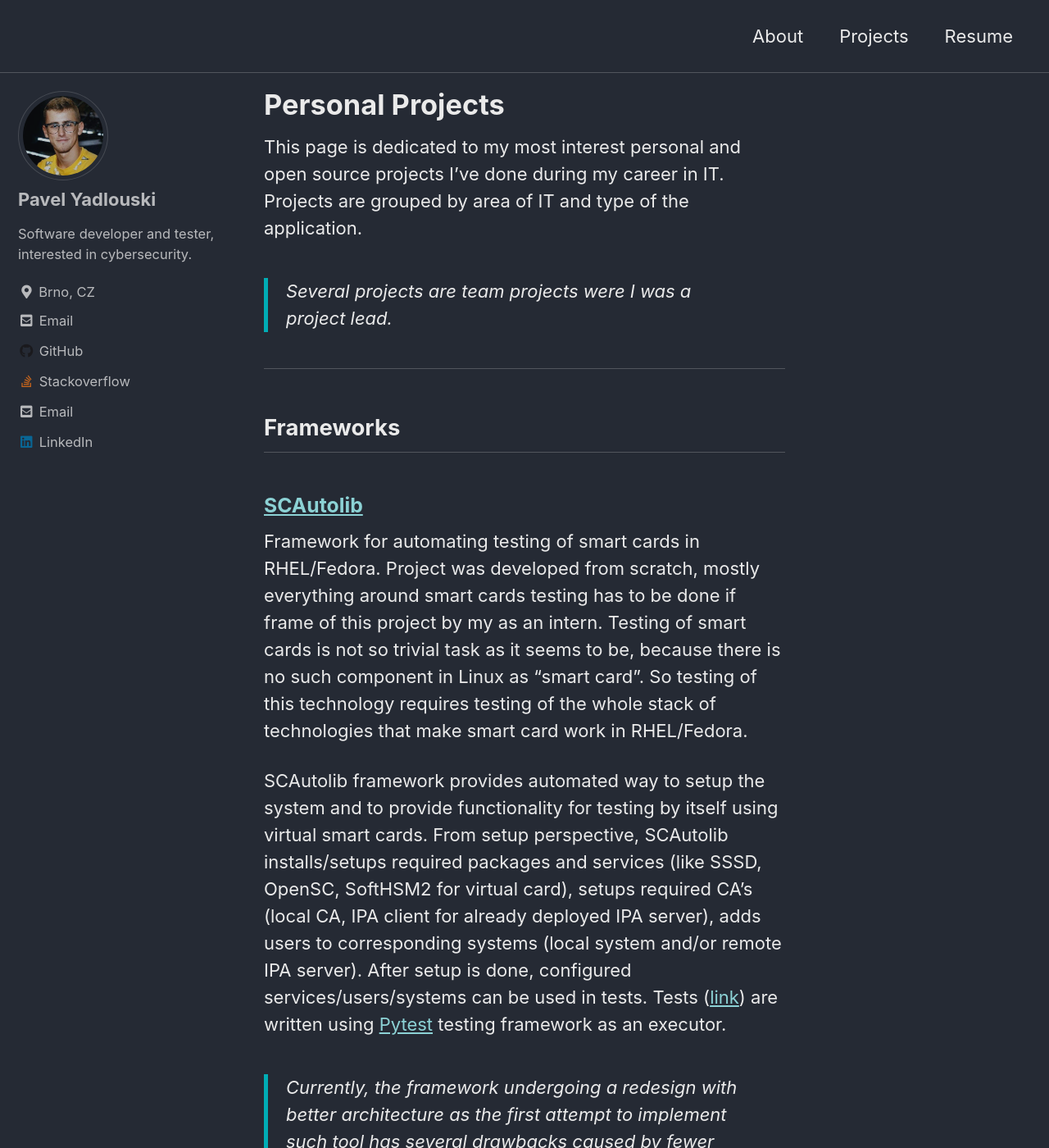
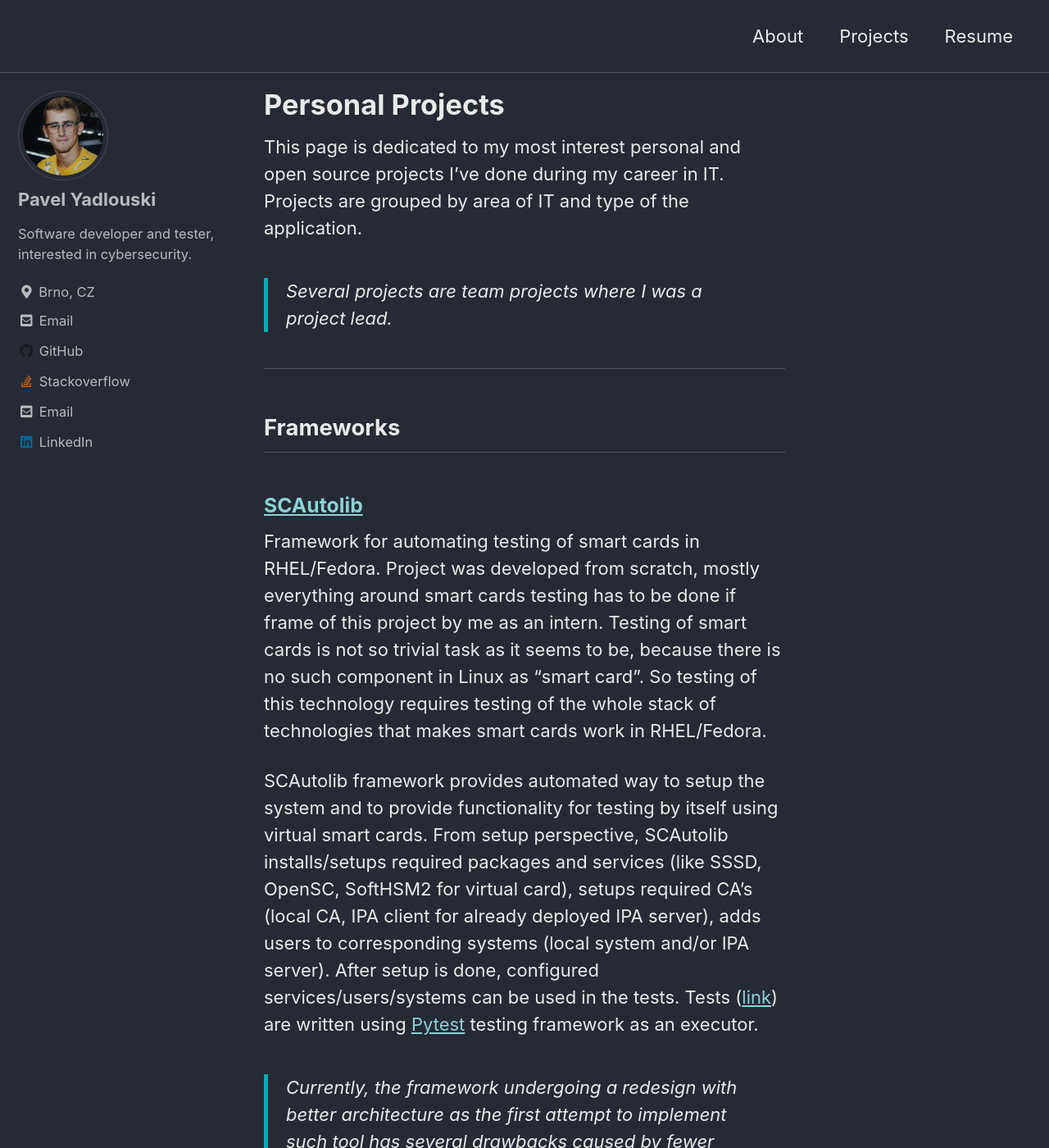
Before and after one commit to x00Pavel/x00Pavel.github.io, a Jekyll site: the page built from _pages/projects.md, in a window 1280 px wide and 1400 px high. Shown: the whole window at 82% size. Built offline with Jekyll 4.4.1, drawn with Linux system fonts in a browser that asks for light colours; cached includes are drawn as plain includes.

Commit message:
Spell checks

```diff
--- a/_pages/projects.md
+++ b/_pages/projects.md
@@ -6,7 +6,7 @@ permalink: /projects
 
 This page is dedicated to my most interest personal and open source projects I've done during my career in IT.
 Projects are grouped by area of IT and type of the application.
-> Several projects are team projects were I was a project lead.
+> Several projects are team projects where I was a project lead.
 
 ---
 
@@ -15,13 +15,13 @@ Projects are grouped by area of IT and type of the application.
 ### [SCAutolib](https://github.com/x00Pavel/SCAutolib)
 
 Framework for automating testing of smart cards in RHEL/Fedora.
-Project was developed from scratch, mostly everything around smart cards testing has to be done if frame of this project by my as an intern.
+Project was developed from scratch, mostly everything around smart cards testing has to be done if frame of this project by me as an intern.
 Testing of smart cards is not so trivial task as it seems to be, because there is no such component in Linux as "smart card".
-So testing of this technology requires testing of the whole stack of technologies that make smart card work in RHEL/Fedora.
+So testing of this technology requires testing of the whole stack of technologies that makes smart cards work in RHEL/Fedora.
 
 SCAutolib framework provides automated way to setup the system and to provide functionality for testing by itself using virtual smart cards.
-From setup perspective, SCAutolib installs/setups required packages and services (like SSSD, OpenSC, SoftHSM2 for virtual card), setups required CA's (local CA, IPA client for already deployed IPA server), adds users to corresponding systems (local system and/or remote IPA server).
-After setup is done, configured services/users/systems can be used in tests.
+From setup perspective, SCAutolib installs/setups required packages and services (like SSSD, OpenSC, SoftHSM2 for virtual card), setups required CA's (local CA, IPA client for already deployed IPA server), adds users to corresponding systems (local system and/or IPA server).
+After setup is done, configured services/users/systems can be used in the tests.
 Tests ([link](https://github.com/x00Pavel/SC-tests)) are written using [Pytest](https://docs.pytest.org/) testing framework as an executor.
 
 > Currently, the framework undergoing a redesign with better architecture as the first attempt to implement such tool has several drawbacks caused by fewer practical knowledge about the area.
```
Also changed, not shown: _pages/resume.md (+1 -1 lines).
